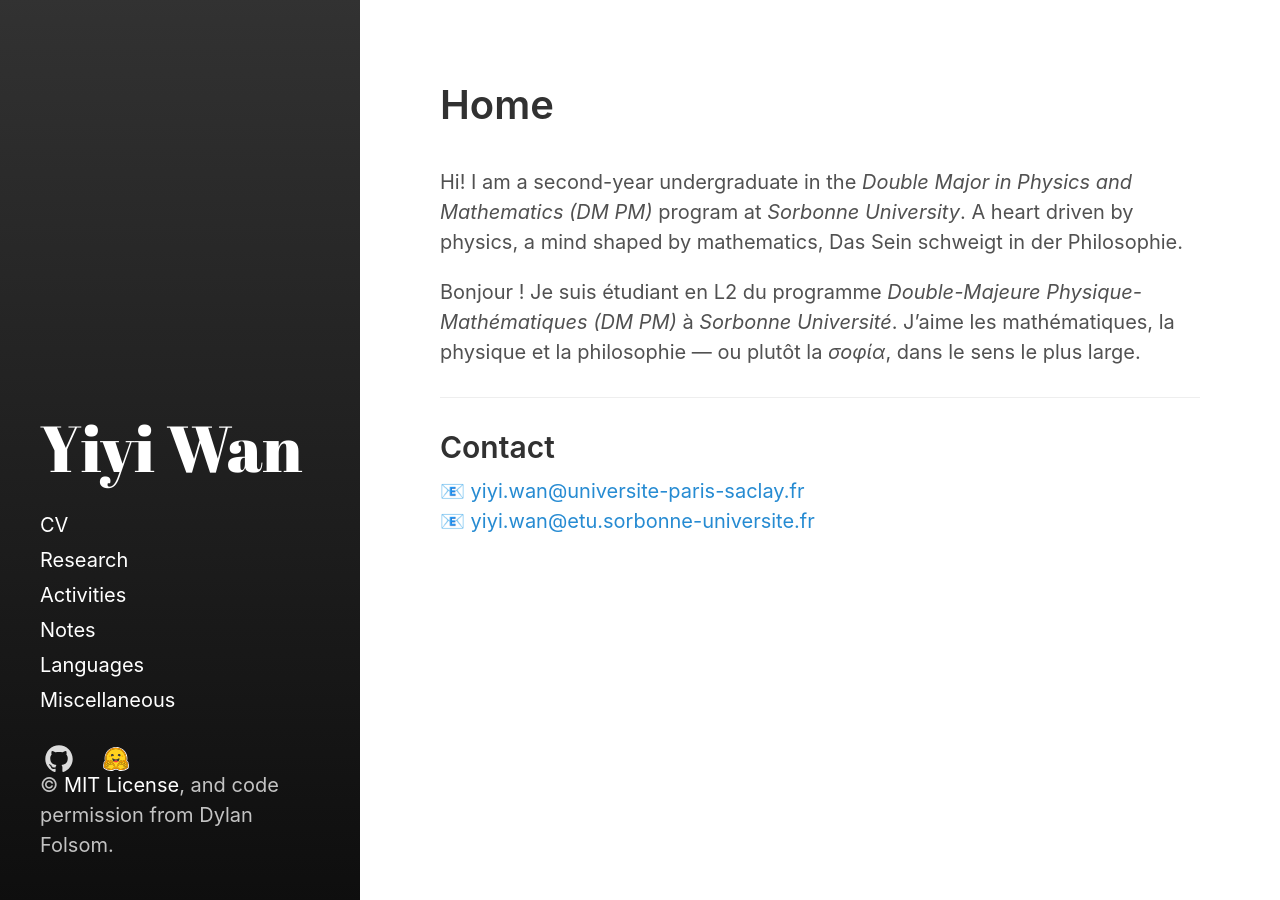
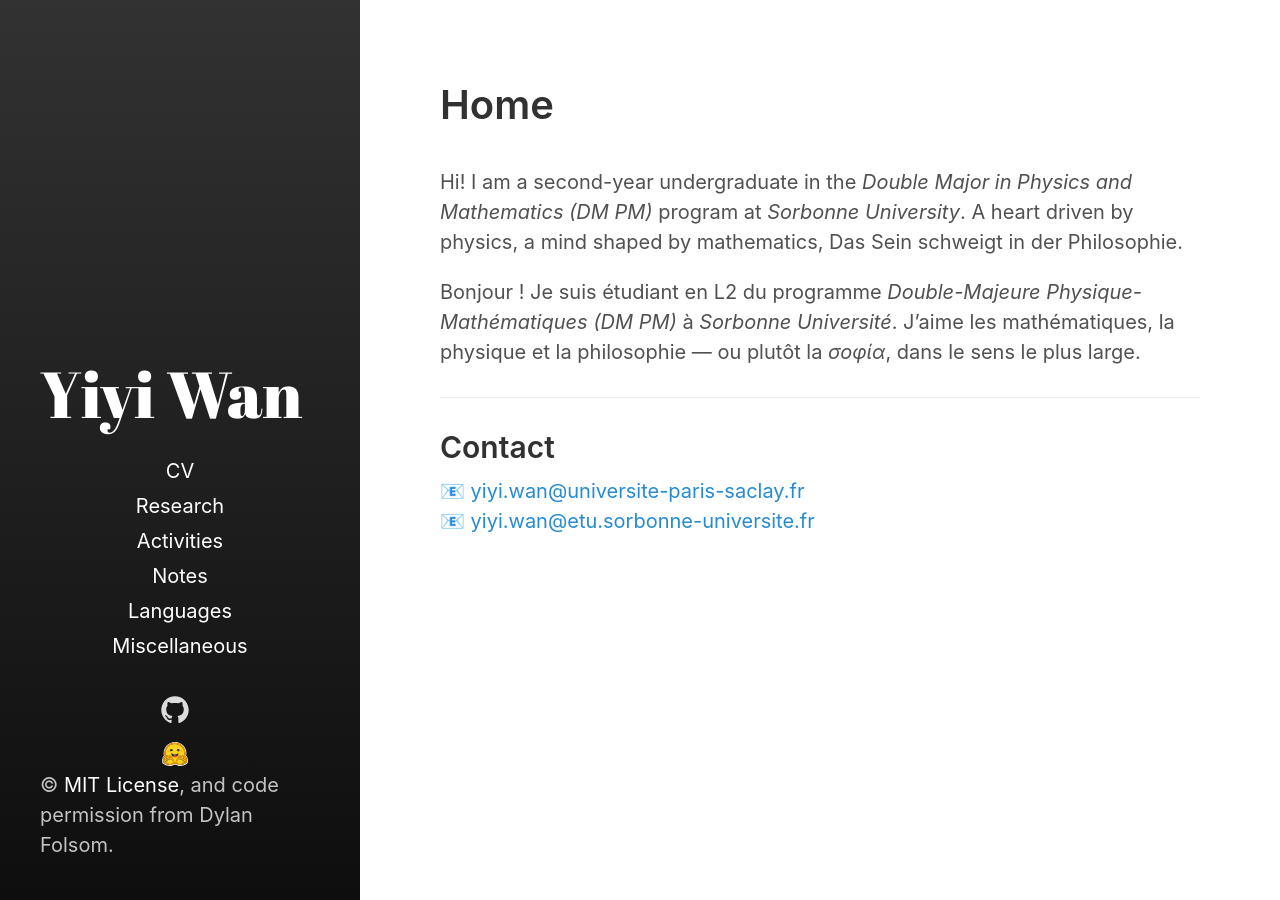
Before and after one commit to Roimex/Roimex.github.io, a Jekyll site: the page built from index.html, in a window 1280 px wide. Built offline with Jekyll 4.4.1, drawn with Linux system fonts in a browser that asks for light colours.

Commit message:
Update _layout.scss

```diff
--- a/_sass/hydeout/_layout.scss
+++ b/_sass/hydeout/_layout.scss
@@ -274,17 +274,22 @@ body {
 
 #sidebar nav {
   display: flex;
+  flex-direction: column;
+  align-items: center; /* Ensures all nav elements are centered */
 }
 
 #sidebar-nav-links {
   flex-flow: column nowrap;
+  align-items: center; /* Ensures the sidebar links are centered */
 }
 
 #sidebar-icon-links {
+  display: flex;
   flex-flow: row wrap;
   justify-content: center;
-  gap: 10px;
-  margin-top: 1rem;
+  align-items: center; /* Ensures vertical centering */
+  gap: 12px; /* Controls spacing between icons */
+  margin-top: 1.5rem; /* Adjusts vertical spacing above the icons */
   max-width: 100%;
 
   @media (min-width: $large-breakpoint) {
@@ -294,22 +299,24 @@ body {
 }
 
 #sidebar-icon-links a {
-    display: inline-block;
-    width: 32px;  /* Fix icon width */
-    height: 32px; /* Fix icon height */
-    text-align: center;
-    margin: 5px; /* Add space between icons */
+  display: inline-flex;
+  align-items: center;
+  justify-content: center;
+  width: 32px;  /* Fixed icon size */
+  height: 32px;
+  text-align: center;
+  margin: 5px; /* Adds space between icons */
 }
 
 #sidebar-icon-links svg {
-    width: 32px;
-    height: 32px;
-    fill: white; /* Make sure icons match sidebar text color */
-    transition: transform 0.2s;
+  width: 32px;
+  height: 32px;
+  fill: white; /* Ensures icons match sidebar text color */
+  transition: transform 0.2s;
 }
 
 #sidebar-icon-links a:hover svg {
-    transform: scale(1.2); /* Add slight hover effect */
+  transform: scale(1.2); /* Adds a subtle hover effect */
 }
 
 #sidebar nav > * {
@@ -318,7 +325,9 @@ body {
 }
 
 #sidebar nav > .icon {
-  display: inline-block;
+  display: inline-flex;
+  align-items: center;
+  justify-content: center;
   font-size: 1.5rem;
   margin: 0 0.25em;
 }
```
